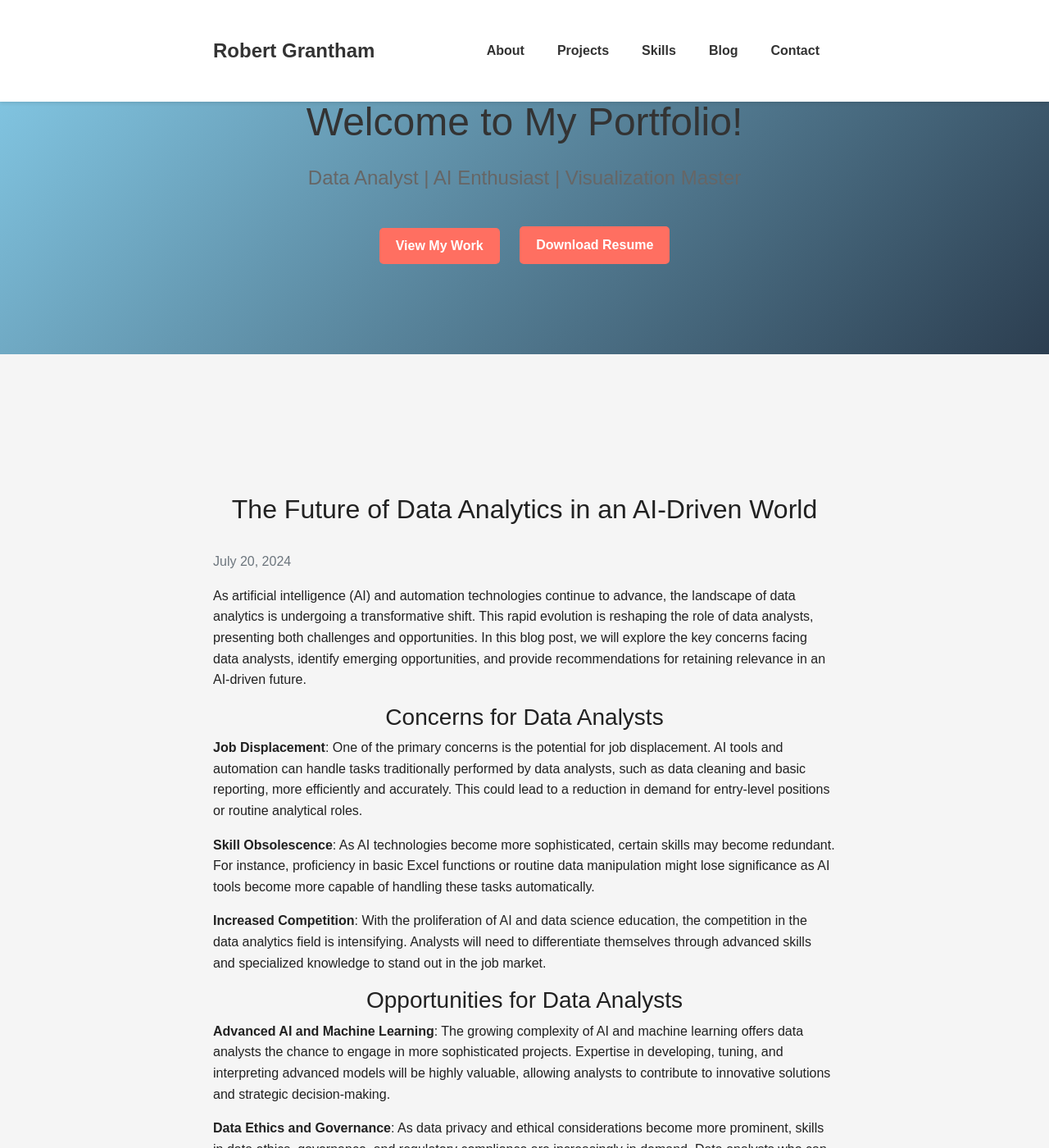
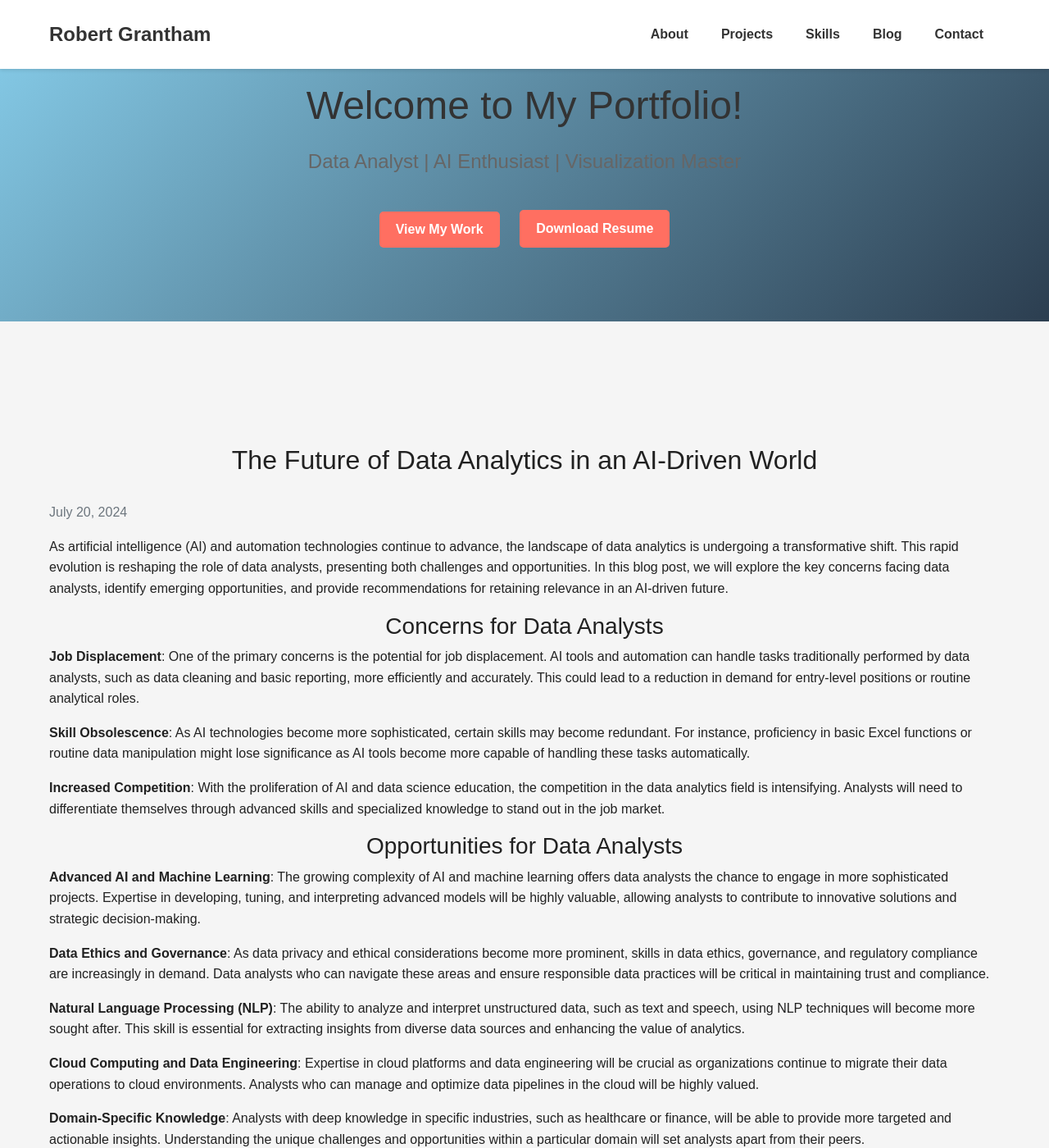
Before and after one commit to rgrantham82/rgrantham82.github.io, a Jekyll site: the page built from _posts/2024-07-20-data-analysts-staying-relevant.md, in a window 1280 px wide and 1400 px high. Shown: the whole window at 82% size. Built offline with Jekyll 4.4.1, drawn with Linux system fonts in a browser that asks for light colours; nearby versions of some CDN libraries; comment, search, counter and statistics services are not loaded.

Commit message:
Update blog.html

```diff
--- a/_layouts/blog.html
+++ b/_layouts/blog.html
@@ -43,31 +43,3 @@
     </div>
   </div>
 </section>
-<style>
-  .container {
-    max-width: 800px;
-    margin: 0 auto;
-    padding: 20px;
-  }
-
-  .author-info {
-    margin-top: 20px;
-  }
-
-  .author-details {
-    display: flex;
-    align-items: center;
-  }
-
-  .about-image {
-    border-radius: 50%;
-    margin-right: 15px;
-    width: 100px;
-    height: 100px;
-    object-fit: cover;
-  }
-
-  .comments-section {
-    margin-top: 40px;
-  }
-</style>
```
